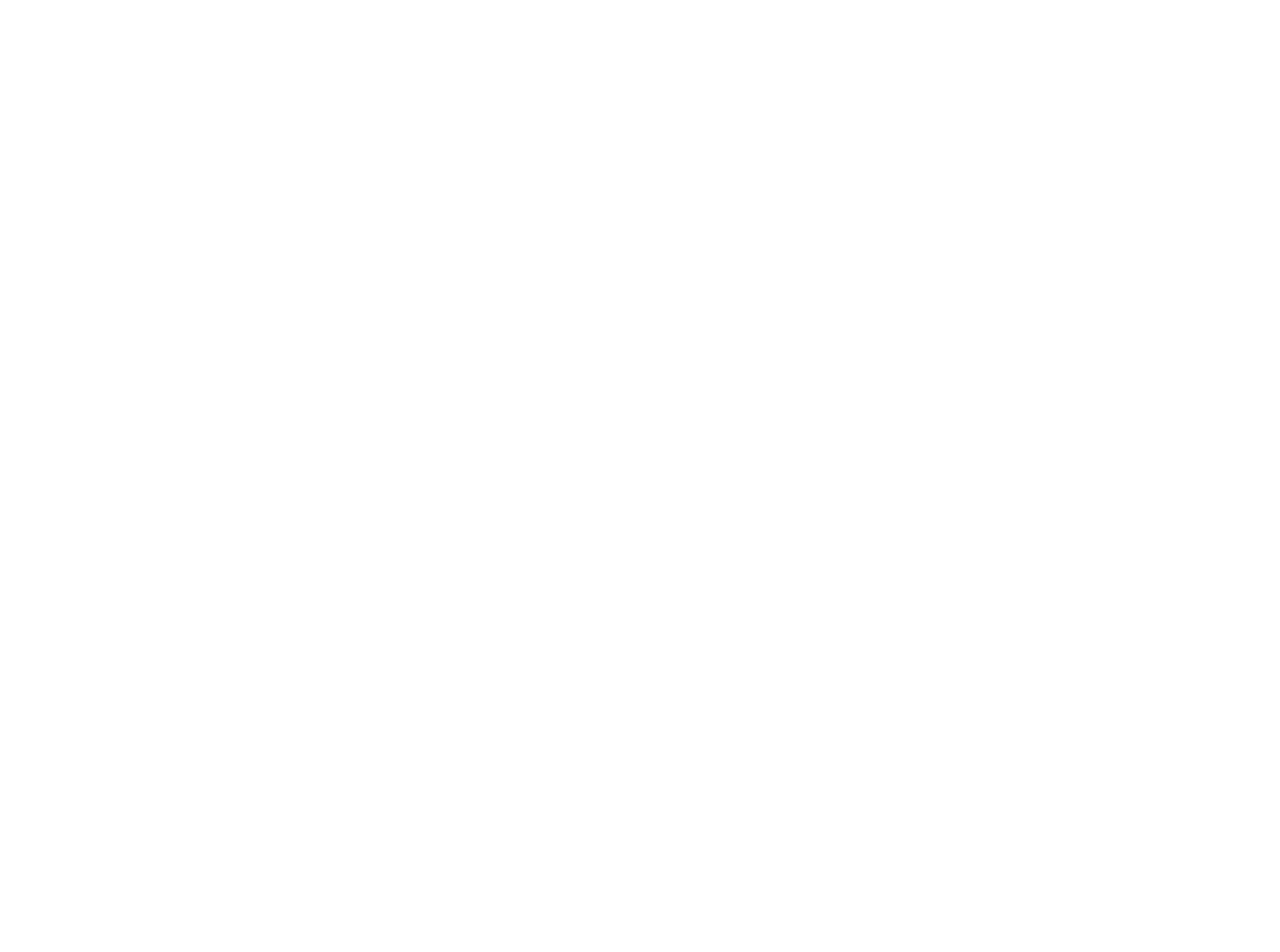
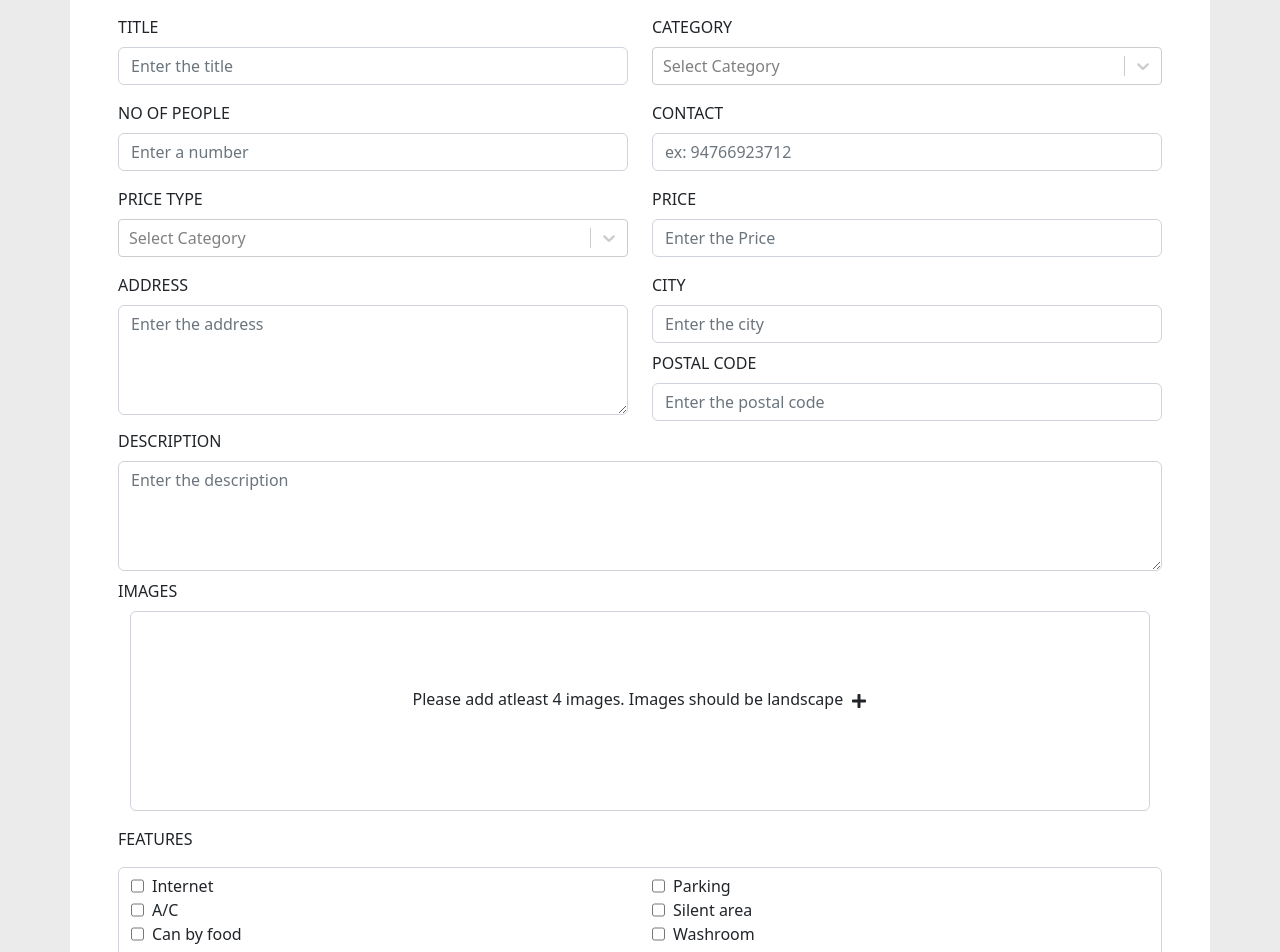
Before and after one commit to GP-43/homeaway-frontend, a React (Create React App) app: page /user/addnewrent in a window 1280 px wide. Before the commit this address had no page. Shown: the part 100-1052 px from the top of the page. Before the commit the page ends 800 px from the top, so only its background shows below. Built offline with nearby package versions, Linux system fonts and the light colour scheme.

Commit message:
partially done

```diff
--- a/src/App.js
+++ b/src/App.js
@@ -33,7 +33,7 @@ function App() {
                     <Route path='/user/userbookings' element={<UserBookings />} />
                     <Route path='/user/userrentings' element={<UserRentings />} />
                     <Route path='/user/placedescription' element={<PlaceDescription />} />
-                    <Route path='/user/addnewplace' element={<AddNewPlace />} />
+                    <Route path='/user/addnewrent' element={<AddNewRent />} />
                 </Route>
                 <Route path='/admin' element={<HomeAwayAdmin />}>
                     <Route path='/admin/dashboard' element={<Dashboard />} />
--- a/src/components/user/add_new_rening/AddNewRent.jsx
+++ b/src/components/user/add_new_rening/AddNewRent.jsx
@@ -8,6 +8,9 @@ import { useState } from "react";
 import { FaThumbsUp } from "react-icons/fa";
 import { Image } from "react-feather";
 import PlaceCard from "../place_card/PlaceCard.jsx";
+import axios from "axios";
+import { Formik } from "formik";
+import * as Yup from "yup";
 
 function AddNewRent() {
   const categoryOptions = [
@@ -27,7 +30,15 @@ function AddNewRent() {
   const [image, setImage] = useState("noImage");
   const [isImageUploaded, setIsImageUploaded] = useState(false);
 
-  const [formState, setFormState] = useState({ productName: '', productQuantity:'', productCity: '', productContact: '', productAddress:'', productPostalcode:'', productDescription:''});
+  const [formState, setFormState] = useState({
+    productName: "",
+    productQuantity: "",
+    productCity: "",
+    productContact: "",
+    productAddress: "",
+    productPostalcode: "",
+    productDescription: "",
+  });
 
   function handleOnChange(e, inputField) {
     // console.log(e.target.value);
@@ -49,20 +60,54 @@ function AddNewRent() {
     setImage("noImage");
   };
 
+  const [validated, setValidated] = useState(false);
+
+  const handleSubmit = (event) => {
+    const form = event.currentTarget;
+    if (form.checkValidity() === false) {
+      event.preventDefault();
+      event.stopPropagation();
+    }
+    setValidated(true);
+  };
+
+  const initialValues = {
+    title: "",
+    quantity: "",
+    price_type: "",
+    address: "",
+    room_category: "",
+    contact_no: "",
+    price: "",
+    city: "",
+    postal_code: "",
+    description: "",
+  };
+
+  const onSubmit = (data) => {
+    axios
+      .post("http://localhost:3000/user/addnewrent", data)
+      .then((response) => {
+        console.log("it worked");
+      });
+  };
+
   return (
     <Container className="mb-5 bg-white p-5 add-new-rent-container">
       <Col>
-
+        <Formik initialValues={initialValues} onSubmit={onSubmit}>
+          <Form noValidate validated={validated} onSubmit={handleSubmit}>
             <Row>
               <Col lg={6}>
                 <Form.Group className="mb-3 data-field">
                   <Form.Label>TITLE</Form.Label>
                   <Form.Control
                     type="text"
+                    name="title"
                     placeholder="Enter the title"
                     required
                     onChange={(e) => {
-                    handleOnChange(e, 'productName');
+                      handleOnChange(e, "productName");
                     }}
                     value={formState.productName}
                   />
@@ -72,13 +117,13 @@ function AddNewRent() {
                   <Form.Control
                     type="number"
                     placeholder="Enter a number"
+                    name="quantity"
                     min="0"
-                  as={NumberFormat}
                     allowNegative={false}
                     required
                     // onValueChange={handleOnProductQuantityChange}
                     onChange={(e) => {
-                    handleOnChange(e, 'productQuantity');
+                      handleOnChange(e, "productQuantity");
                     }}
                     value={formState.productQuantity}
                   />
@@ -88,7 +133,9 @@ function AddNewRent() {
                   <Select
                     options={priceType}
                     placeholder="Select Category"
+                    name="price_type"
                     isClearable={true}
+                    required
                     // onChange={handleOnPriceTypeChange}
                   />
                 </Form.Group>
@@ -101,9 +148,11 @@ function AddNewRent() {
                   <Form.Control
                     as="textarea"
                     rows={4}
+                    name="address"
                     placeholder="Enter the address"
+                    required
                     onChange={(e) => {
-                    handleOnChange(e, 'productAddress');
+                      handleOnChange(e, "productAddress");
                     }}
                     value={formState.productAddress}
                   />
@@ -115,18 +164,21 @@ function AddNewRent() {
                   <Select
                     options={categoryOptions}
                     placeholder="Select Category"
+                    name="room_category"
                     isClearable={true}
+                    required
                   />
                 </Form.Group>
                 <Form.Group className="mb-3">
                   <Form.Label>CONTACT</Form.Label>
                   <Form.Control
-                  type="tel"
+                    type="number"
                     placeholder="ex: 94766923712"
+                    name="contact_no"
                     required
                     //onChange={handleOnContactChange}
                     onChange={(e) => {
-                    handleOnChange(e, 'productContact');
+                      handleOnChange(e, "productContact");
                     }}
                     value={formState.productContact}
                   />
@@ -136,12 +188,13 @@ function AddNewRent() {
                   <Form.Control
                     placeholder="Enter the Price"
                     as={NumberFormat}
+                    name="price"
                     thousandSeparator={true}
                     allowNegative={false}
                     required
                     // onValueChange={handleOnProductPriceChange}
                     onChange={(e) => {
-                    handleOnChange(e, 'productPrice');
+                      handleOnChange(e, "productPrice");
                     }}
                     value={formState.productPrice}
                   />
@@ -155,9 +208,10 @@ function AddNewRent() {
                     placeholder="Enter the city"
                     required
                     type="text"
+                    name="city"
                     // onChange={handleOnProductCityChange}
                     onChange={(e) => {
-                    handleOnChange(e, 'productCity');
+                      handleOnChange(e, "productCity");
                     }}
                     value={formState.productCity}
                   />
@@ -168,13 +222,14 @@ function AddNewRent() {
                 >
                   <Form.Label className="mb-2">POSTAL CODE</Form.Label>
                   <Form.Control
-                  type="text"
+                    type="number"
                     placeholder="Enter the postal code"
+                    name="postal_code"
                     required
                     pattern="[0-9]+"
                     // onChange={handleOnProductCityChange}
                     onChange={(e) => {
-                    handleOnChange(e, 'productPostalcode');
+                      handleOnChange(e, "productPostalcode");
                     }}
                     value={formState.productPostalcode}
                   />
@@ -191,9 +246,11 @@ function AddNewRent() {
                 <Form.Control
                   as="textarea"
                   rows={4}
+                  name="description"
+                  required
                   placeholder="Enter the description"
                   onChange={(e) => {
-                  handleOnChange(e, 'productDescription');
+                    handleOnChange(e, "productDescription");
                   }}
                   value={formState.productDescription}
                 />
@@ -218,7 +275,51 @@ function AddNewRent() {
                 </Col>
               </Form.Group>
             </Col>
-
+            <p>FEATURES</p>
+            <Col className="form-control mb-4">
+              <Row>
+                <Col className="d-flex">
+                  <input type="checkbox" className="add-new-rent-checkbox" />
+                  <label for="feature1" className="ms-2">
+                    Internet
+                  </label>
+                </Col>
+                <Col className="d-flex">
+                  <input type="checkbox" className="add-new-rent-checkbox"/>
+                  <label for="feature2" className="ms-2">
+                    Parking
+                  </label>
+                </Col>
+              </Row>
+              <Row>
+                <Col className="d-flex">
+                  <input type="checkbox" className="add-new-rent-checkbox"/>
+                  <label for="feature3" className="ms-2">
+                    A/C
+                  </label>
+                </Col>
+                <Col className="d-flex">
+                  <input type="checkbox" className="add-new-rent-checkbox"/>
+                  <label for="feature4" className="ms-2">
+                    Silent area
+                  </label>
+                </Col>
+              </Row>
+              <Row className="mb-4">
+                <Col className="d-flex">
+                  <input type="checkbox" className="add-new-rent-checkbox"/>
+                  <label for="feature5" className="ms-2">
+                    Can by food
+                  </label>
+                </Col>
+                <Col className="d-flex">
+                  <input type="checkbox" className="add-new-rent-checkbox"/>
+                  <label for="feature6" className="ms-2">
+                    Washroom
+                  </label>
+                </Col>
+              </Row>
+            </Col>
             <Row className="mb-2 image-upload-box">
               <Col lg={6}>
                 <Form.Group
@@ -287,11 +388,18 @@ function AddNewRent() {
                 </Col>
               </Col>
             </Row>
-          {/* <Row className="mb-2 add-new-rent-cancel-btn-box">
+            <Row className="mb-2 add-new-rent-cancel-btn-box">
               <Col lg={12} xs={6} md={3}>
-              <button className="pt-2 pb-2 add-new-rent-next-btn">NEXT</button>
+                <button
+                  className="pt-2 pb-2 add-new-rent-next-btn"
+                  type="submit"
+                >
+                  SUBMIT
+                </button>
               </Col>
-          </Row> */}
+            </Row>
+          </Form>
+        </Formik>
       </Col>
     </Container>
   );
```
Lines whose indentation alone changed are shown as unchanged.
